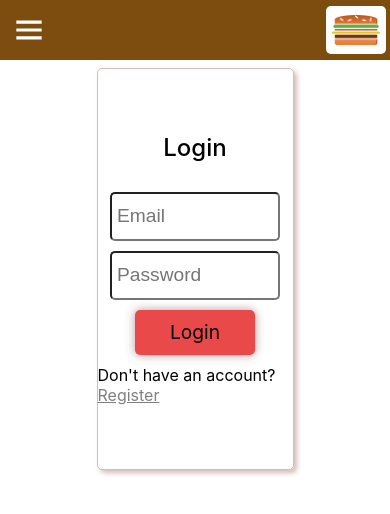
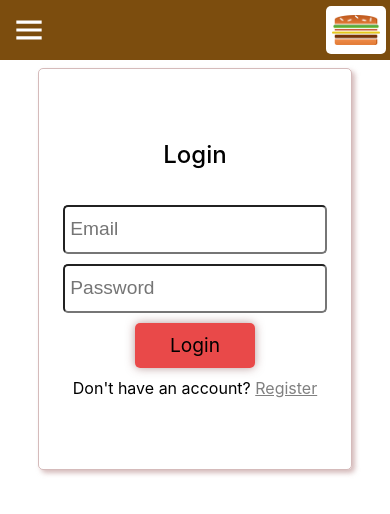
Before and after one commit to Burhan-Rashid/burger-builder, a React (Create React App) app: page /auth in a window 390 px wide. Shown: the top 514 px of the page. Built offline with nearby package versions, Linux system fonts and the light colour scheme.

Commit message:
Added mobile responsiveness to Auth

```diff
--- a/src/components/Auth/Auth.css
+++ b/src/components/Auth/Auth.css
@@ -83,3 +83,9 @@
     -webkit-transform: perspective(120px) rotateX(-180deg) rotateY(-179.9deg);
   }
 }
+
+@media (max-width: 620px) {
+  .Auth {
+    width: 80%;
+  }
+}
```
